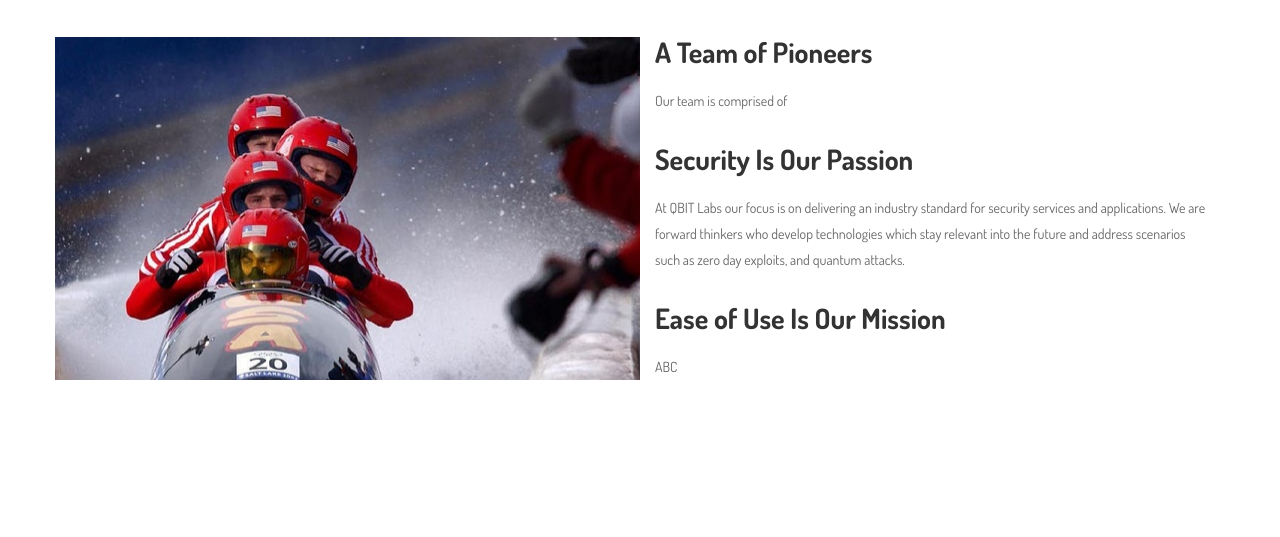
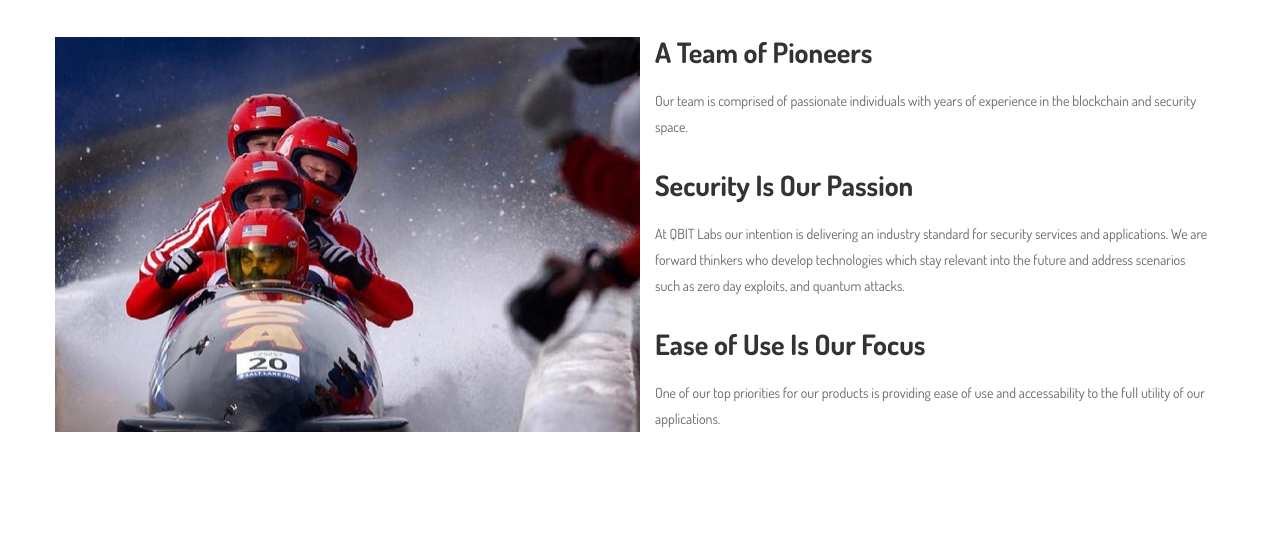
Before and after one commit to QuantumBitLabs/https-qbitresearch.github.io, a plain HTML site: page about.html in a window 1280 px wide. Shown: the part 231-768 px from the top of the page. Drawn offline with Linux system fonts and the light colour scheme.

Commit message:
Update about.html

```diff
--- a/about.html
+++ b/about.html
@@ -93,19 +93,19 @@ About Section
         <div class="col-md-6 col-md-push-6 about-content">
 
           <h2 class="about-title">A Team of Pioneers</h2>
-          <p class="about-text">Our team is comprised of
+          <p class="about-text">Our team is comprised of passionate individuals with years of experience in the blockchain and security space.
 
           </p>
 
           <h2 class="about-title">Security Is Our Passion</h2>
-          <p class="about-text">At QBIT Labs our focus is on delivering an industry standard for security services and applications.
+          <p class="about-text">At QBIT Labs our intention is delivering an industry standard for security services and applications.
             We are forward thinkers who develop technologies which stay relevant into the future and
             address scenarios such as zero day exploits, and quantum attacks.
 
           </p>
 
-          <h2 class="about-title">Ease of Use Is Our Mission</h2>
-          <p class="about-text">ABC
+          <h2 class="about-title">Ease of Use Is Our Focus</h2>
+          <p class="about-text">One of our top priorities for our products is providing ease of use and accessability to the full utility of our applications.
 
           </p>
 
```
